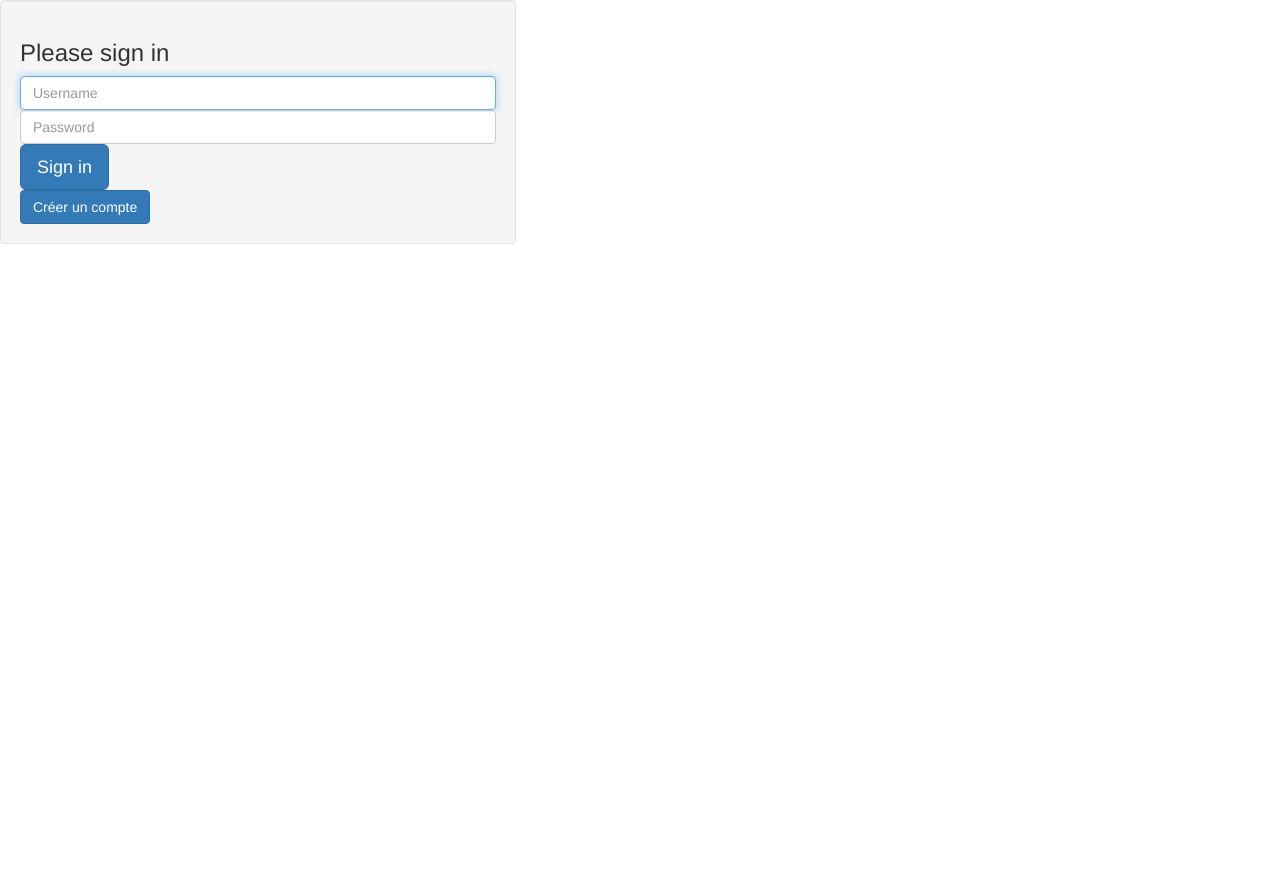
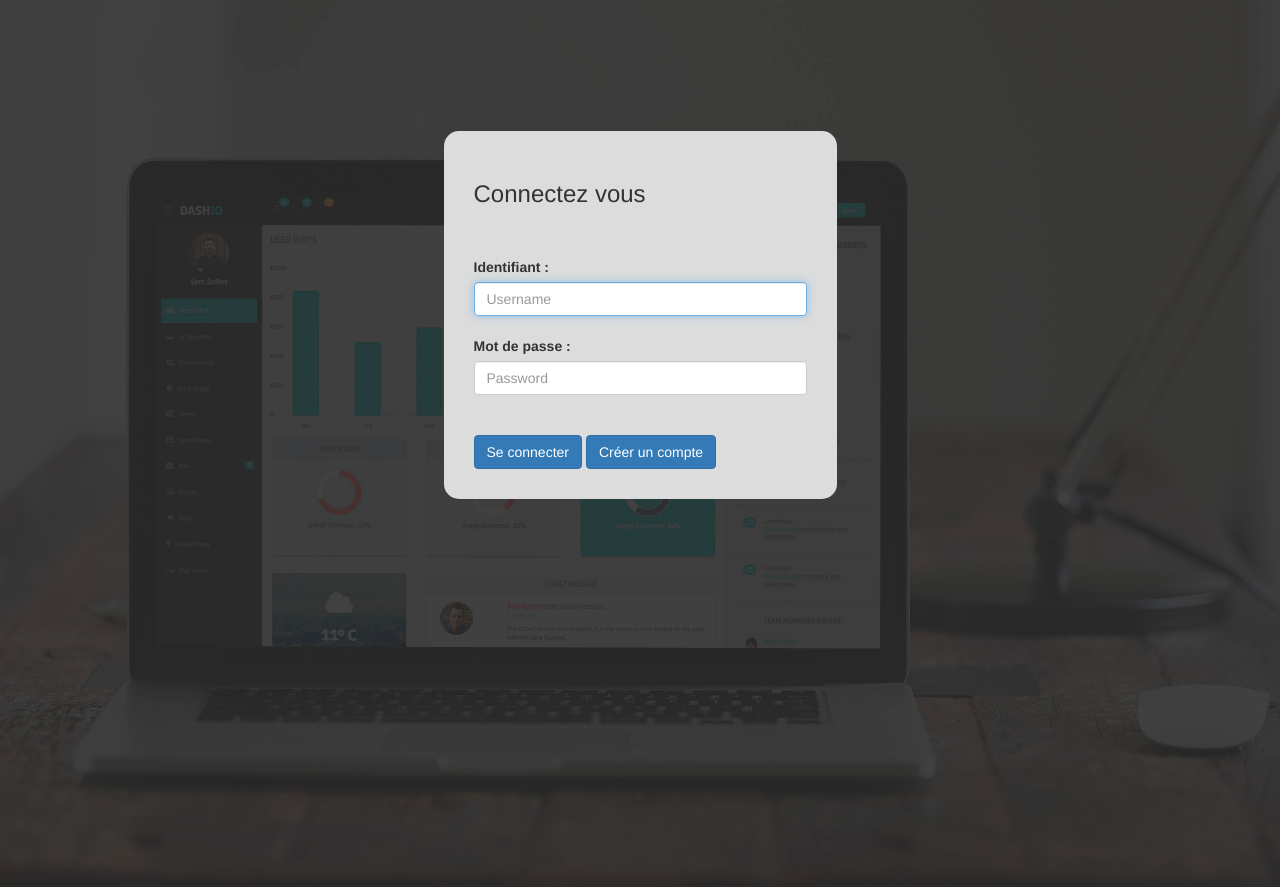
Before and after one commit to SiteL3DEV/ProjetHitema, a Symfony app: template templates/security/login.html.twig in a window 1280 px wide. Run offline with Twig, Linux system fonts and the light colour scheme; the template is opened without the code that fills it, so the values that code supplies are empty; some libraries are stand-ins or nearby versions.

Commit message:
Mise en forme login

```diff
--- a/assets/css/app.css
+++ b/assets/css/app.css
@@ -1,3 +1,14 @@
 body {
     background-color: lightgray;
 }
+
+#login, #create{
+    height: 60%;
+    width: 30%;
+    margin-left: auto;
+    margin-right: auto;
+    padding: 30px;
+    background-color: gainsboro;
+    margin-top: 10%;
+    border-radius: 15px;
+}
--- a/src/Controller/UtilisateursController.php
+++ b/src/Controller/UtilisateursController.php
@@ -32,7 +32,7 @@ class UtilisateursController extends AbstractController
           ->add('adresse',  TextType::class)
           ->add('mail',     TextType::class)
           ->add('type',     TextType::class)
-          ->add('save',     SubmitType::class)
+          ->add('Enregistrer',     SubmitType::class)
           ->getForm()
         ;
         // Si la requête est en POST
--- a/templates/security/login.html.twig
+++ b/templates/security/login.html.twig
@@ -1,55 +1,3 @@
-
-
-  <!-- **********************************************************************************************************************************************************
-      MAIN CONTENT
-      *********************************************************************************************************************************************************** -->
-  <!-- <div id="login-page">
-    <div class="container">
-        <h2 class="form-login-heading">sign in now</h2>
-        <div class="login-wrap">
-          <input type="text" class="form-control" placeholder="User ID" autofocus>
-          <br>
-          <input type="password" class="form-control" placeholder="Password">
-          <label class="checkbox">
-            <input type="checkbox" value="remember-me"> Remember me
-            <span class="pull-right">
-            <a data-toggle="modal" href="login.html#myModal"> Forgot Password?</a>
-            </span>
-            </label>
-          <button class="btn btn-theme btn-block" href="index.html" type="submit"><i class="fa fa-lock"></i> SIGN IN</button>
-          <hr>
-          <div class="login-social-link centered">
-            <p>or you can sign in via your social network</p>
-            <button class="btn btn-facebook" type="submit"><i class="fa fa-facebook"></i> Facebook</button>
-            <button class="btn btn-twitter" type="submit"><i class="fa fa-twitter"></i> Twitter</button>
-          </div>
-          <div class="registration">
-            Don't have an account yet?<br/>
-          <button type="button" class="btn btn-primary" id="createUser">
-            Créer un compte
-          </button>
-          </div>
-        </div>
-        </div>
-        -->
-        <!--<div aria-labelledby="myModalLabel" role="dialog" tabindex="-1" id="modalCreateUser" class="modal fade">
-          <div class="modal-dialog">
-            <div class="modal-content">
-              <div class="modal-header">
-                <button type="button" class="close" data-dismiss="modal" aria-hidden="true">&times;</button>
-                <h4 class="modal-title">Nouvel utilisateur</h4>
-              </div>
-              <div class="modal-body">
-
-              </div>
-              <div class="modal-footer">
-                <button data-dismiss="modal" class="btn btn-default" type="button">Cancel</button>
-                <button class="btn btn-theme" type="button">Submit</button>
-              </div>
-            </div>
-          </div>
-        </div>-->
-
 <!DOCTYPE html>
 <html lang="en">
 
@@ -59,66 +7,38 @@
   <meta name="description" content="">
   <meta name="author" content="Dashboard">
   <meta name="keyword" content="Dashboard, Bootstrap, Admin, Template, Theme, Responsive, Fluid, Retina">
-  <title>Dashio - Bootstrap Admin Template</title>
-
-  <!-- Favicons -->
-  <link href="img/favicon.png" rel="icon">
-  <link href="img/apple-touch-icon.png" rel="apple-touch-icon">
-
-  <!-- Bootstrap core CSS -->
-  <link href="lib/bootstrap/css/bootstrap.min.css" rel="stylesheet">
-  <!--external css-->
-  <link href="lib/font-awesome/css/font-awesome.css" rel="stylesheet" />
-  <!-- Custom styles for this template -->
-  <link href="css/style.css" rel="stylesheet">
-  <link href="css/style-responsive.css" rel="stylesheet">
-
-  <!-- =======================================================
-    Template Name: Dashio
-    Template URL: https://templatemag.com/dashio-bootstrap-admin-template/
-    Author: TemplateMag.com
-    License: https://templatemag.com/license/
-  ======================================================= -->
+  <title>Sign in</title>
+  <link href="{{ asset('build/img/favicon.png') }}" rel="icon">
+  <link href="{{ asset('build/app.css') }}" rel="stylesheet">
+  <script src="{{ asset('lib/jquery/jquery.min.js') }}"></script>
+  <script src="{{ asset('lib/bootstrap/js/bootstrap.min.js') }}"></script>
+  <link href="{{ asset('lib/bootstrap/css/bootstrap.min.css') }}" rel="stylesheet">
+  <script type="text/javascript" src="{{ asset('lib/jquery.backstretch.min.js') }}"></script>
 </head>
-
 <body>
-
   <div class="row">
-        <div class="col-sm-5">
-            <div class="well">
+    <div id="login">
       <form method="post">
           {% if error %}
               <div class="alert alert-danger">{{ error.messageKey|trans(error.messageData, 'security') }}</div>
           {% endif %}
-
-                  <h1 class="h3 mb-3 font-weight-normal">Please sign in</h1>
-                  <label for="inputUsername" class="sr-only">Username</label>
-                  <input type="text" value="{{ last_username }}" name="username" id="inputUsername" class="form-control" placeholder="Username" required autofocus>
-                  <label for="inputPassword" class="sr-only">Password</label>
-                  <input type="password" name="password" id="inputPassword" class="form-control" placeholder="Password" required>
-
-                  <input type="hidden" name="_csrf_token"
-                        value="{{ csrf_token('authenticate') }}"
-                  >
-                  <button class="btn btn-lg btn-primary" type="submit">
-                      Sign in
+          <h1 class="h3 mb-3 font-weight-normal">Connectez vous</h1><br><br>
+          <label for="inputUsername">Identifiant :</label>
+          <input type="text" value="{{ last_username }}" name="username" id="inputUsername" class="form-control" placeholder="Username" required autofocus><br>
+          <label for="inputPassword">Mot de passe :</label>
+          <input type="password" name="password" id="inputPassword" class="form-control" placeholder="Password" required><br>
+          <input type="hidden" name="_csrf_token" value="{{ csrf_token('authenticate') }}"><br>
+          <button class="btn btn-primary" type="submit">
+              Se connecter
           </button>
+          <a href="createuser" type="button" class="btn btn-primary" id="createUser">Créer un compte</a>
       </form>
-
-                <a href="createuser" type="button" class="btn btn-primary" id="createUser">
-                  Créer un compte
-                </a>
     </div>
   </div>
-  </div>
-  <!-- js placed at the end of the document so the pages load faster -->
-  <script src="{{ asset('lib/jquery/jquery.min.js') }}"></script>
-  <script src="{{ asset('lib/bootstrap/js/bootstrap.min.js') }}"></script>
-  <link href="{{ asset('lib/bootstrap/css/bootstrap.min.css') }}" rel="stylesheet">
-  <!--BACKSTRETCH-->
-  <!-- You can use an image of whatever size. This script will stretch to fit in any screen size.-->
-  <script type="text/javascript" src="{{ asset('lib/jquery.backstretch.min.js') }}"></script>
   <script>
+      $.backstretch("{{ asset('build/img/login-bg.jpg')}}", {
+      speed: 500
+    });
   </script>
 </body>
 
```
Also changed, not shown: templates/security/createuser.html.twig (+11 -36 lines), 1 other file. Lines whose indentation alone changed are shown as unchanged.
